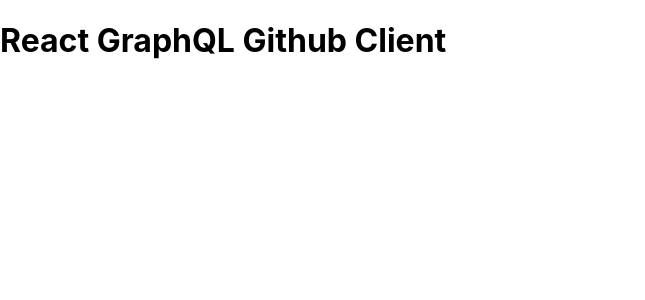
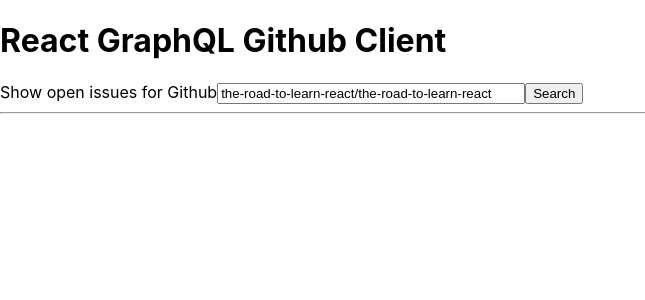
Before and after one commit to ofu997/graphql, a React (Create React App) app: page / in a window 1280 px wide. Shown: the top 300 px of the page, without its empty margins (0-645 px from the left). Built offline with nearby package versions, Linux system fonts and the light colour scheme; no server answers.

Commit message:
load an input with query result

```diff
--- a/src/App.js
+++ b/src/App.js
@@ -2,7 +2,7 @@
 import logo from './logo.svg';
 import './App.css';
 import axios from 'axios';
-import { token } from '../token.js';
+import { token } from './token.js';
 const axiosGHGQL = axios.create({
   baseURL: 'https://api.github.com/graphql',
   headers: {
@@ -10,14 +10,60 @@
   },
 });
 
+const GET_ORGANIZATION = `
+{
+  organization(login: "the-road-to-learn-react") {
+    name
+    url
+  }
+}
+`;
+
 const title = 'React GraphQL Github Client';
 
-function App() {
-  return (
-<div>
-  <h1>{ title }</h1>
-</div>
-  );
+class App extends React.Component {
+  state = {
+    path: 'the-road-to-learn-react/the-road-to-learn-react',
+    };
+    componentDidMount() {
+      this.onFetchFromGitHub();
+    }
+    onChange = event => {
+    this.setState({ path: event.target.value });
+    };
+    onSubmit = event => {
+    // fetch data
+    event.preventDefault();
+  };
+  onFetchFromGitHub = () => {
+    axiosGHGQL
+    .post('', { query: GET_ORGANIZATION })
+    .then(result => console.log(result));
+  };
+
+  render() {
+    const { path } = this.state;
+    return (
+      <div>
+        <h1>{ title }</h1>
+        <form onSubmit = { this.onSubmit }>
+          <label htmlFor = 'url'>
+            Show open issues for Github
+            <input
+              id="url"
+              type="text"
+              value={ path }
+              onChange={ this.onChange }
+              style={{ width: '300px' }}
+            />
+            <button type="submit">Search</button>
+          </label>
+        </form>
+        <hr />
+        {/* result here */}
+      </div>
+    );
+  }
 }
 
 export default App;
```
Also changed, not shown: 1 other file (tests, documents, lock files or other folders).
